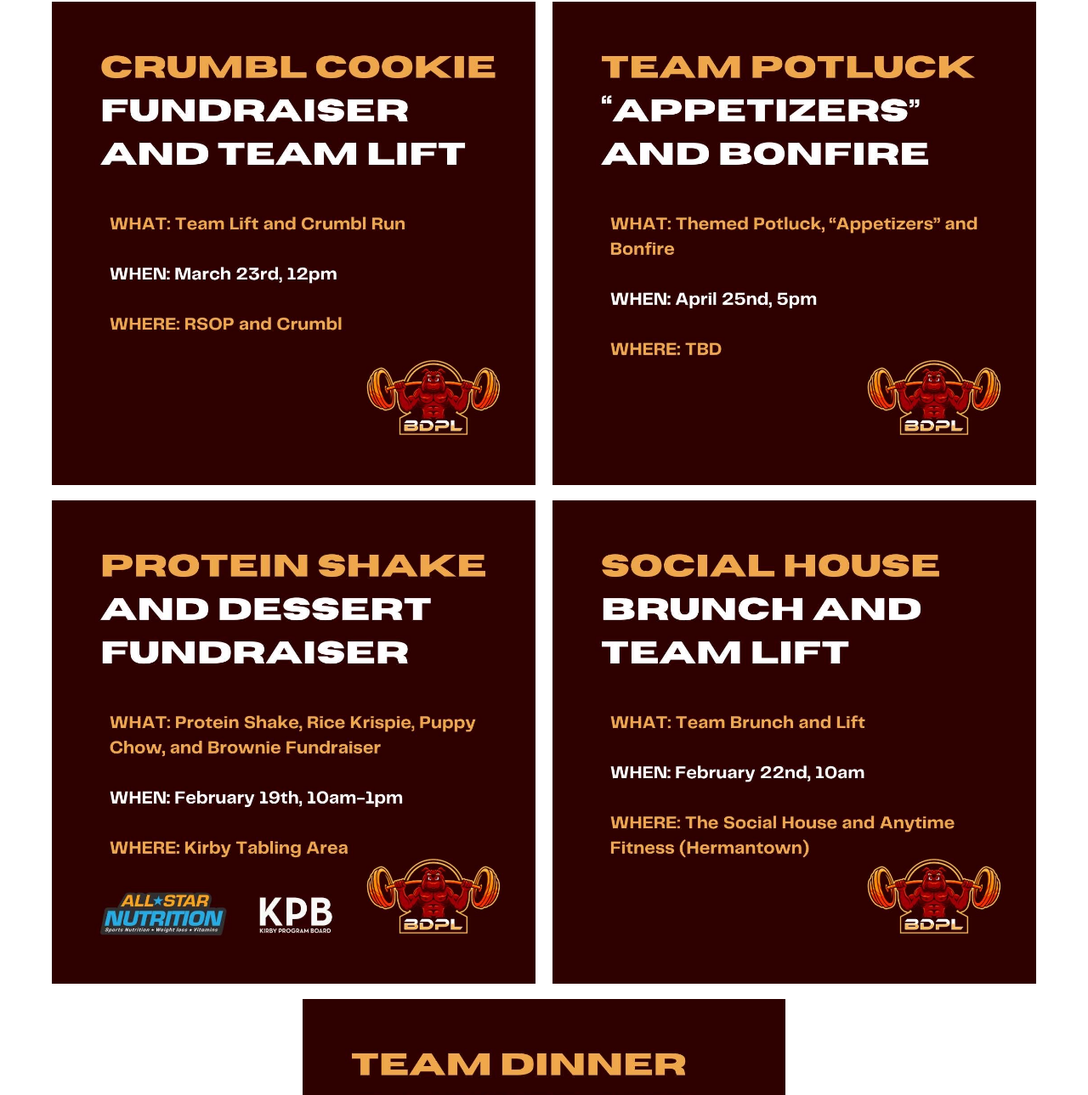
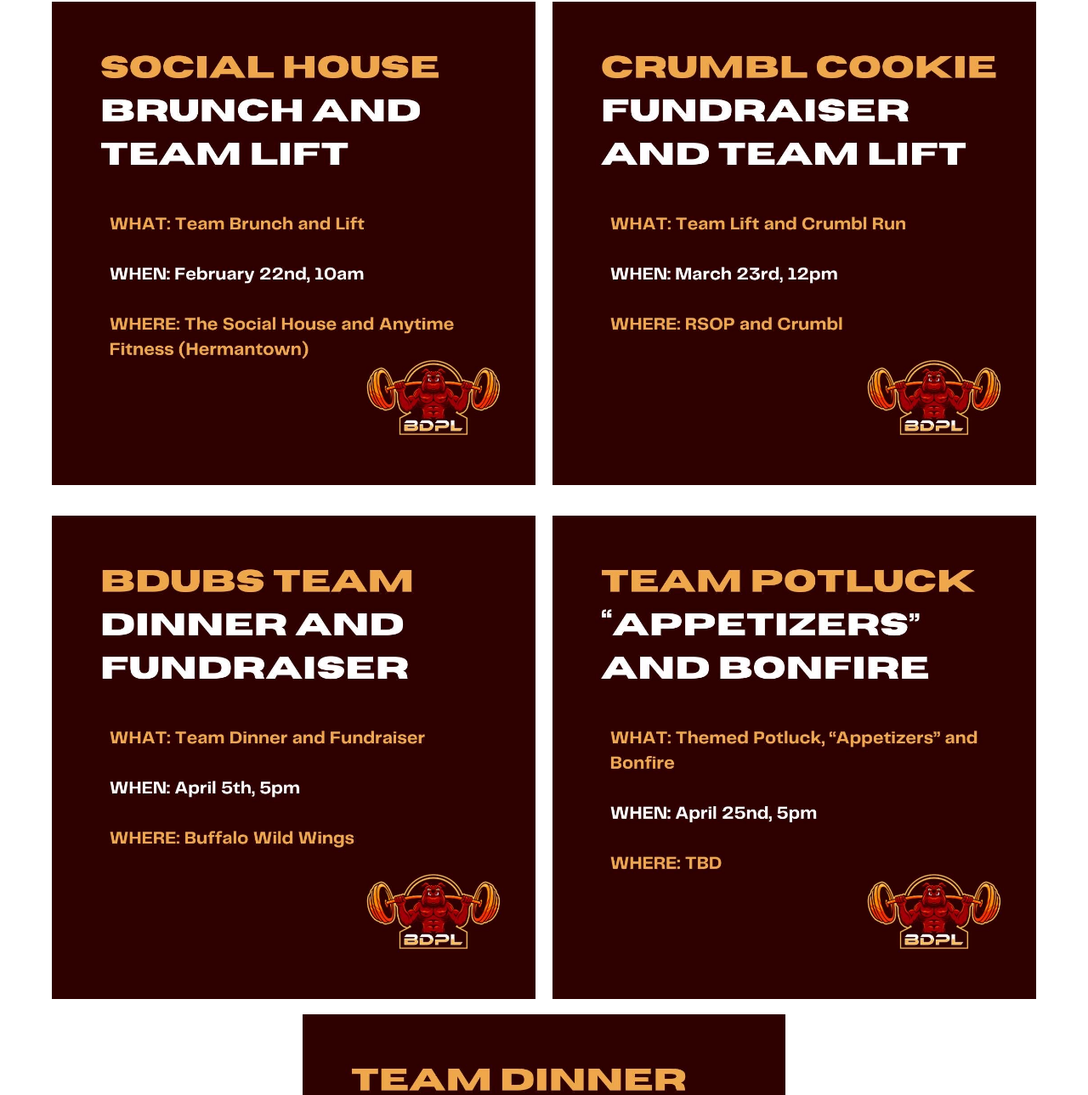
Before and after one commit to caspengren/BDPL-Site, a plain HTML site: page actual_webSite/BDPLUpComingEventsPage.html in a window 1280 px wide. Shown: the part 821-2110 px from the top of the page at 85% size. Drawn offline with Linux system fonts and the light colour scheme.

Commit message:
Reordered Images in Upcoming Events Page

```diff
--- a/actual_webSite/BDPLUpComingEventsPage.html
+++ b/actual_webSite/BDPLUpComingEventsPage.html
@@ -16,28 +16,33 @@
     </header>
 
 
-<hr>
+<hr> <!----Adds divider line---->
 <h2 style="text-align: center;">Upcoming Events</h2>
-<section>
+<section> <!----Groups everything in specific section as an object---->
+<!----div adds row which can be populated---->
 <div style="display: flex; justify-content: center; gap: 20px;">
     <img src="Images/BDPLAppleBees.JPG" alt="unable to load picture" style="width: 45%;">
-    <img src="Images/BDPLBdubsDinner.JPG" alt="unable to load picture" style="width: 45%;">
+    <img src="Images/BDPLShakeFundRaiser.JPG" alt="unable to load picture" style="width: 45%;">
+    </div>
+<br> <!--adds padding---->
+
+<div style="display: flex; justify-content: center; gap: 20px;">
+    <img src="Images/BDPLSocialHouse.JPG" alt="unable to load picture" style="width: 45%;">
+    <img src="Images/BDPLCrumblFundRaise.JPG" alt="unable to load picture" style="width: 45%;">
 </div>
 <br>
 <div style="display: flex; justify-content: center; gap: 20px;">
-    <img src="Images/BDPLCrumblFundRaise.JPG" alt="unable to load picture" style="width: 45%;">
+</div>
+<br>
+<div style="display: flex; justify-content: center; gap: 20px;">
+    <img src="Images/BDPLBdubsDinner.JPG" alt="unable to load picture" style="width: 45%;">
     <img src="Images/BDPLPotluck.JPG" alt="unable to load picture" style="width: 45%;">
 </div>
 <br>
-<div style="display: flex; justify-content: center; gap: 20px;">
-    <img src="Images/BDPLShakeFundRaiser.JPG" alt="unable to load picture" style="width: 45%;">
-    <img src="Images/BDPLSocialHouse.JPG" alt="unable to load picture" style="width: 45%;">
-</div>
-<br>
+
 <div style="display: flex; justify-content: center; gap: 20px;">
     <img src="Images/BDPLTeamDinnerBanquet.JPG" alt="unable to load picture" style="width: 45%;">
 </div>
 </section>
-
 </body>
 </html>
```
